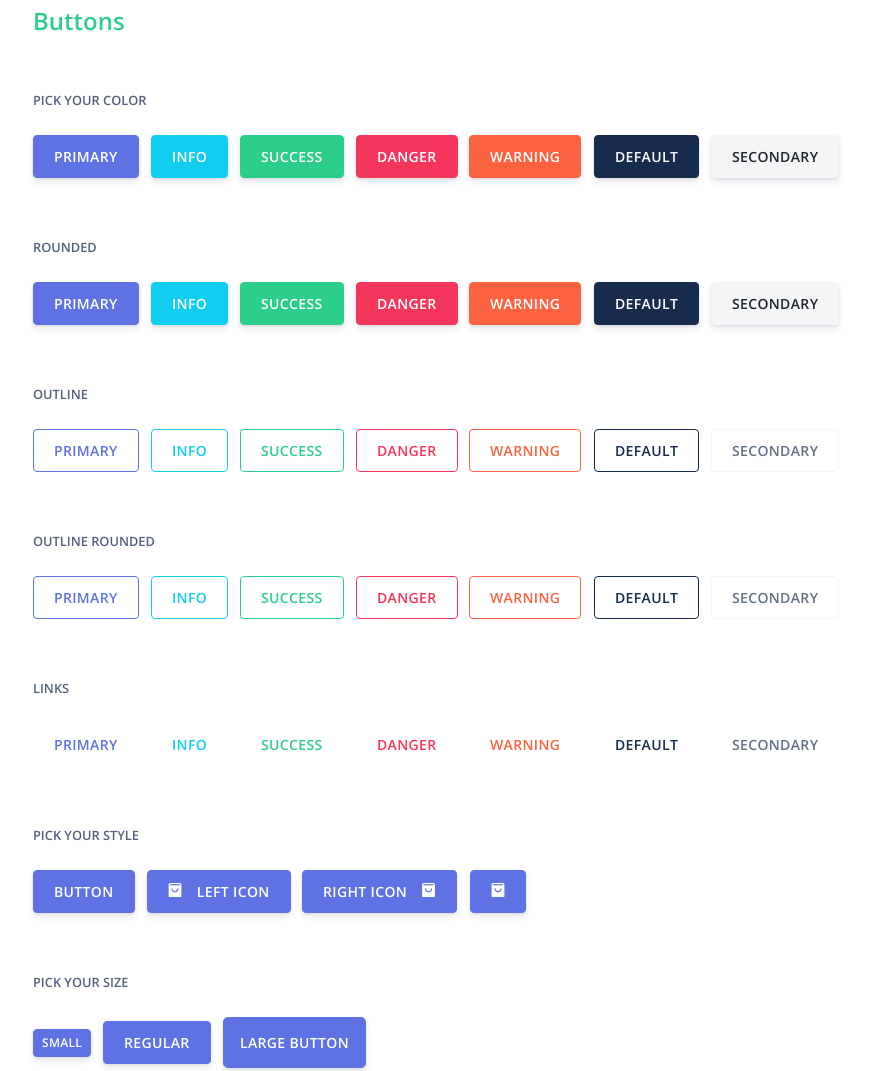
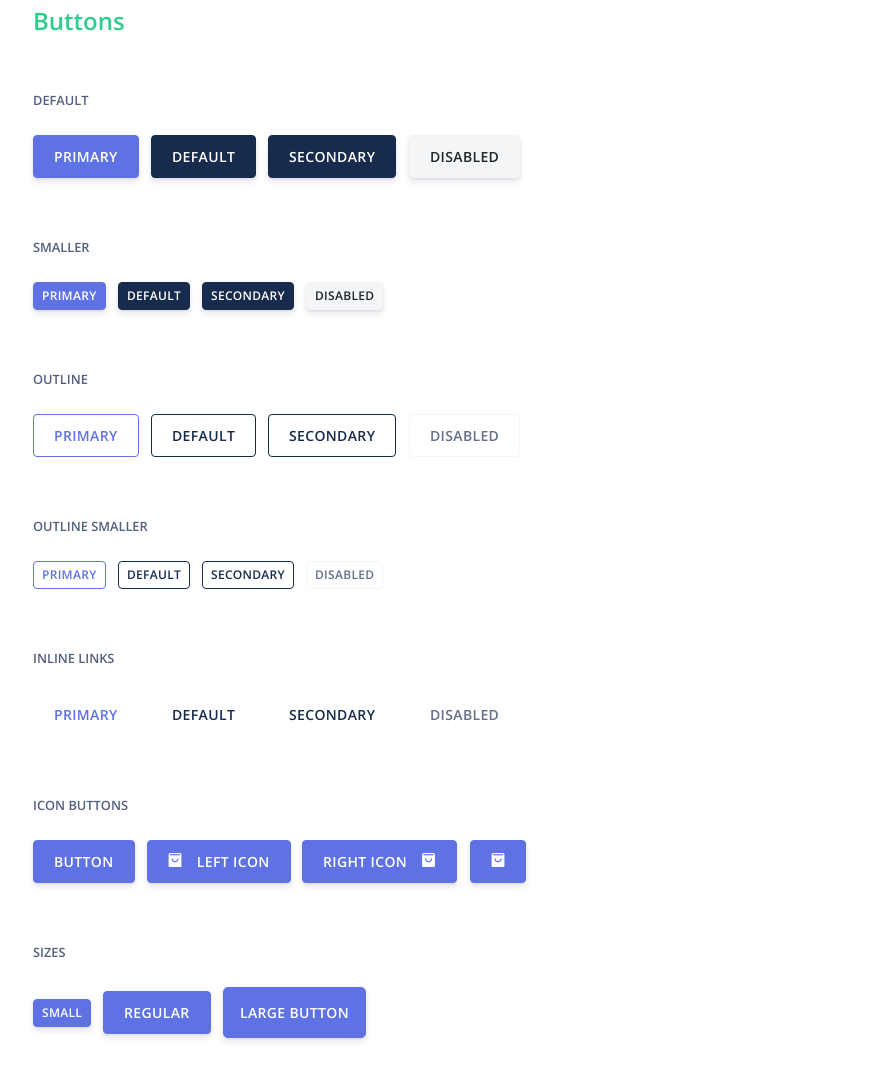
Before and after one commit to GABA2020/designSystem, a website: page index.html in a window 1280 px wide. Shown: the part 657-1728 px from the top of the page, without its empty margins (102-973 px from the left). Drawn offline with nearby package versions, Linux system fonts and the light colour scheme; some packages are replaced by stand-ins of ours.

Commit message:
removed a lot of unnecessary buttons

```diff
--- a/index.html
+++ b/index.html
@@ -36,12 +36,13 @@ Coded by www.creative-tim.com
 </head>
 
 <body class="index-page">
+
   <!-- Navbar -->
   <nav id="navbar-main" class="navbar navbar-main navbar-expand-lg navbar-transparent navbar-light headroom">
     <div class="container">
-      <a class="navbar-brand mr-lg-5" href="./index.html">
+      <!-- <a class="navbar-brand mr-lg-5" href="./index.html">
         <img src="./assets/img/brand/gabaMidnight.png">
-      </a>
+      </a> -->
       <button class="navbar-toggler" type="button" data-toggle="collapse" data-target="#navbar_global" aria-controls="navbar_global" aria-expanded="false" aria-label="Toggle navigation">
         <span class="navbar-toggler-icon"></span>
       </button>
@@ -144,68 +145,58 @@ Coded by www.creative-tim.com
       <div class="container">
         <div class="row justify-content-center">
           <div class="col-lg-12">
+
             <!-- Basic elements -->
             <h2 class="mb-5">
               <span>Basic Elements</span>
             </h2>
+
             <!-- Buttons -->
             <h3 class="h4 text-success font-weight-bold mb-4">Buttons</h3>
+
             <!-- Button colors -->
             <div class="mb-3 mt-5">
-              <small class="text-uppercase font-weight-bold">Pick your color</small>
+              <small class="text-uppercase font-weight-bold">Default</small>
             </div>
             <button type="button" class="btn btn-primary">Primary</button>
-            <button type="button" class="btn btn-info">Info</button>
-            <button type="button" class="btn btn-success">Success</button>
-            <button type="button" class="btn btn-danger">Danger</button>
-            <button type="button" class="btn btn-warning">Warning</button>
             <button type="button" class="btn btn-default">Default</button>
-            <button type="button" class="btn btn-secondary">Secondary</button>
+            <button type="button" class="btn btn-default">Secondary</button>
+            <button type="button" class="btn btn-secondary">Disabled</button>
             <div class="mb-3 mt-5">
-              <small class="text-uppercase font-weight-bold">Rounded</small>
-            </div>
-            <button type="button" class="btn btn-primary btn-round">Primary</button>
-            <button type="button" class="btn btn-info btn-round">Info</button>
-            <button type="button" class="btn btn-success btn-round">Success</button>
-            <button type="button" class="btn btn-danger btn-round">Danger</button>
-            <button type="button" class="btn btn-warning btn-round">Warning</button>
-            <button type="button" class="btn btn-default btn-round">Default</button>
-            <button type="button" class="btn btn-secondary btn-round">Secondary</button>
+              <small class="text-uppercase font-weight-bold">Smaller</small>
+            </div>
+            <button type="button" class="btn btn-sm btn-primary">Primary</button>
+            <button type="button" class="btn btn-sm btn-default">Default</button>
+            <button type="button" class="btn btn-sm btn-default">Secondary</button>
+            <button type="button" class="btn btn-sm btn-secondary">Disabled</button>
             <div class="mb-3 mt-5">
               <small class="text-uppercase font-weight-bold">Outline</small>
             </div>
             <button type="button" class="btn btn-outline-primary">Primary</button>
-            <button type="button" class="btn btn-outline-info">Info</button>
-            <button type="button" class="btn btn-outline-success">Success</button>
-            <button type="button" class="btn btn-outline-danger">Danger</button>
-            <button type="button" class="btn btn-outline-warning">Warning</button>
             <button type="button" class="btn btn-outline-default">Default</button>
-            <button type="button" class="btn btn-outline-secondary">Secondary</button>
+            <button type="button" class="btn btn-outline-default">Secondary</button>
+            <button type="button" class="btn btn-outline-secondary">Disabled</button>
             <div class="mb-3 mt-5">
-              <small class="text-uppercase font-weight-bold">Outline Rounded</small>
-            </div>
-            <button type="button" class="btn btn-outline-primary btn-round">Primary</button>
-            <button type="button" class="btn btn-outline-info btn-round">Info</button>
-            <button type="button" class="btn btn-outline-success btn-round">Success</button>
-            <button type="button" class="btn btn-outline-danger btn-round">Danger</button>
-            <button type="button" class="btn btn-outline-warning btn-round">Warning</button>
-            <button type="button" class="btn btn-outline-default btn-round">Default</button>
-            <button type="button" class="btn btn-outline-secondary btn-round">Secondary</button>
+              <small class="text-uppercase font-weight-bold">Outline Smaller</small>
+            </div>
+            <button type="button" class="btn btn-sm btn-outline-primary">Primary</button>
+            <button type="button" class="btn btn-sm btn-outline-default">Default</button>
+            <button type="button" class="btn btn-sm btn-outline-default">Secondary</button>
+            <button type="button" class="btn btn-sm btn-outline-secondary">Disabled</button>
+
             <!-- Button links -->
             <div class="mb-3 mt-5">
-              <small class="text-uppercase font-weight-bold">Links</small>
+              <small class="text-uppercase font-weight-bold">Inline Links</small>
             </div>
             <button type="button" class="btn btn-link text-primary">Primary</button>
-            <button type="button" class="btn btn-link text-info">Info</button>
-            <button type="button" class="btn btn-link text-success">Success</button>
-            <button type="button" class="btn btn-link text-danger">Danger</button>
-            <button type="button" class="btn btn-link text-warning">Warning</button>
             <button type="button" class="btn btn-link text-default">Default</button>
-            <button type="button" class="btn btn-link text-secondary">Secondary</button>
+            <button type="button" class="btn btn-link text-default">Secondary</button>
+            <button type="button" class="btn btn-link text-secondary">Disabled</button>
+
             <!-- Button styles -->
             <div>
               <div class="mb-3 mt-5">
-                <small class="text-uppercase font-weight-bold">Pick your style</small>
+                <small class="text-uppercase font-weight-bold">Icon buttons</small>
               </div>
               <button class="btn btn-primary" type="button">Button</button>
               <button class="btn btn-icon btn-3 btn-primary" type="button">
@@ -221,7 +212,7 @@ Coded by www.creative-tim.com
               </button>
               <!-- Button sizes -->
               <div class="mb-3 mt-5">
-                <small class="text-uppercase font-weight-bold">Pick your size</small>
+                <small class="text-uppercase font-weight-bold">Sizes</small>
               </div>
               <button class="btn btn-sm btn-primary" type="button">Small</button>
               <button class="btn btn-1 btn-primary" type="button">Regular</button>
```
